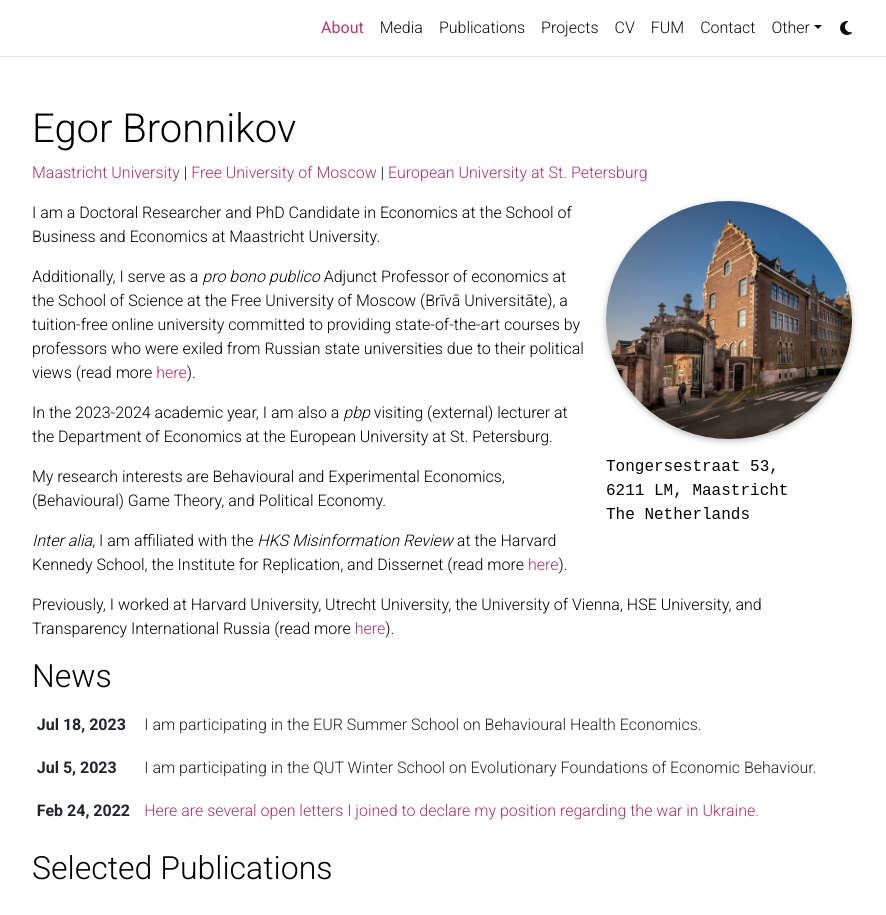
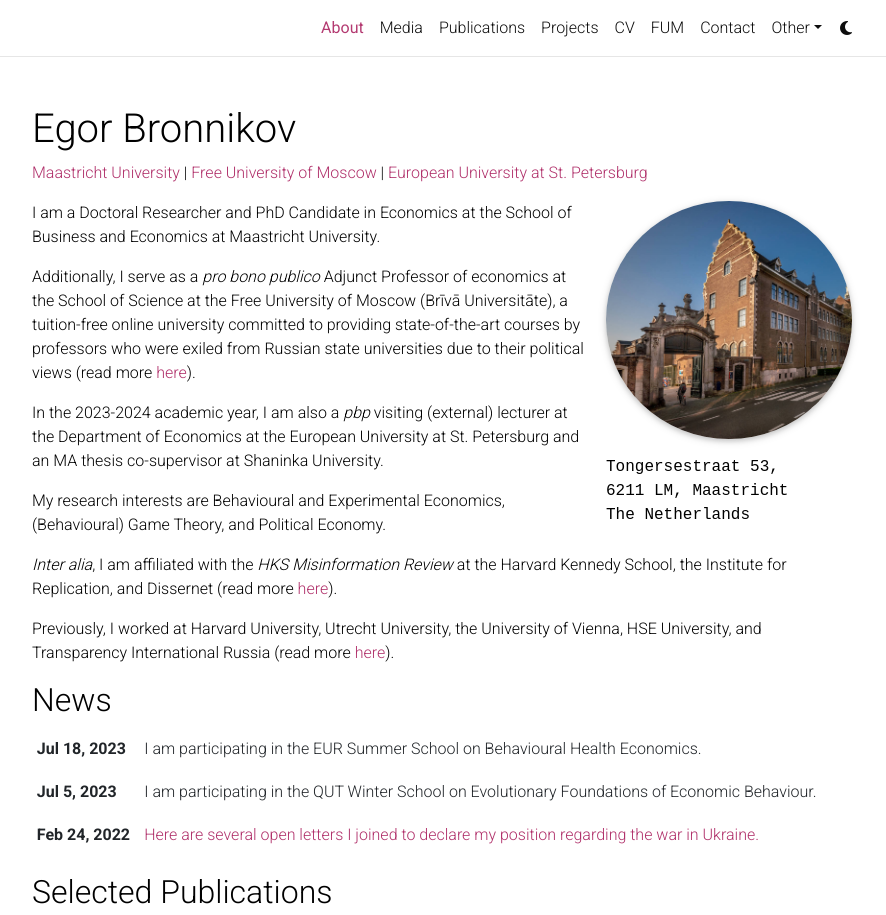
Before and after one commit to egorbronnikov/egorbronnikov.github.io, a Jekyll site: the page built from _pages/about.md, in a window 1280 px wide and 1113 px high, cut to the strip 0-915 px from the top of the window. Shown: the whole strip, without its empty margins (198-1084 px from the left). Built offline with Jekyll 4.4.1, drawn with Linux system fonts in a browser that asks for light colours; comment, search, counter and statistics services are not loaded; a style sheet for code colours, icons or effects is not loaded.

Commit message:
Update about.md

```diff
--- a/_pages/about.md
+++ b/_pages/about.md
@@ -26,7 +26,7 @@
 
 Additionally, I serve as a <i>pro bono publico</i> Adjunct Professor of economics at the School of Science at the Free University of Moscow (Brīvā Universitāte), a tuition-free online university committed to providing state-of-the-art courses by professors who were exiled from Russian state universities due to their political views (read more [here](/teaching/)).
 
-In the 2023-2024 academic year, I am also a <i>pbp</i> visiting (external) lecturer at the Department of Economics at the European University at St. Petersburg.
+In the 2023-2024 academic year, I am also a <i>pbp</i> visiting (external) lecturer at the Department of Economics at the European University at St. Petersburg and an MA thesis co-supervisor at Shaninka University.
 
 My research interests are Behavioural and Experimental Economics, (Behavioural) Game Theory, and Political Economy.
 
```
